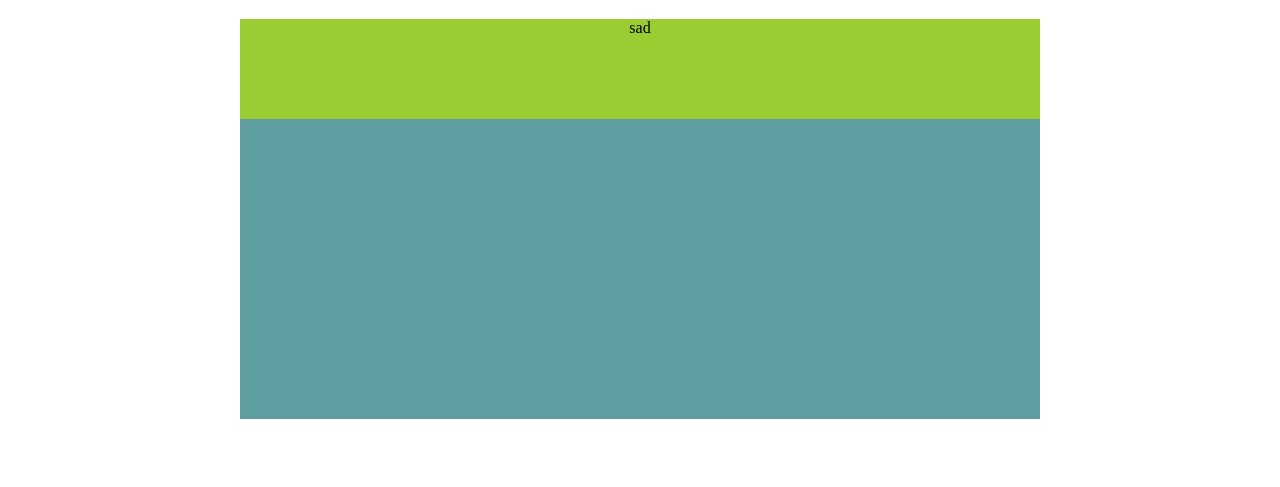
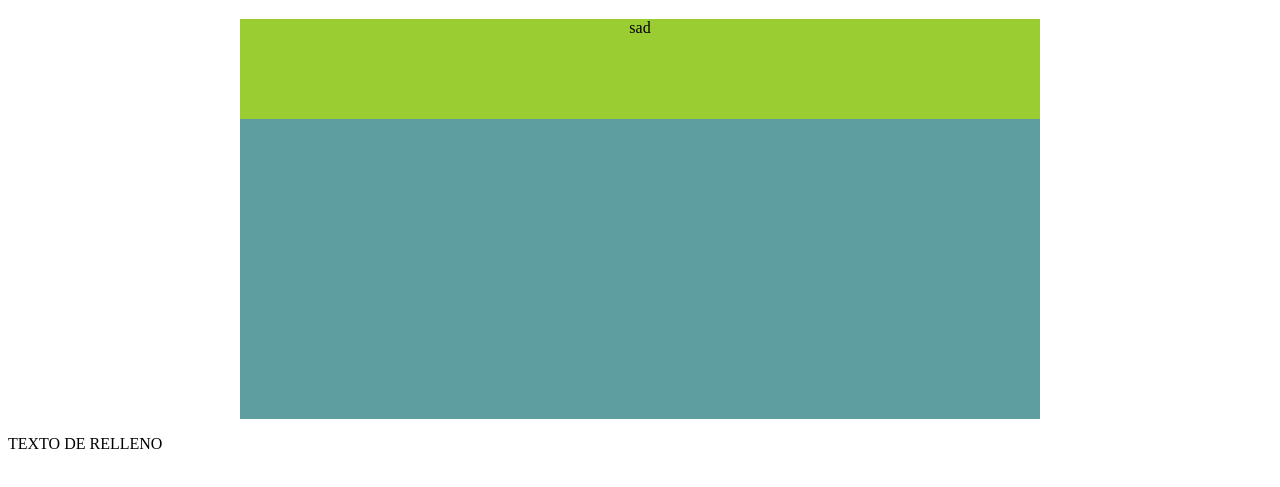
Before and after one commit to Rock-Xoft/web01, a plain HTML site: page index.html in a window 1280 px wide. Shown: the part 95-582 px from the top of the page. Drawn offline with Linux system fonts and the light colour scheme.

Commit message:
Update index.html

```diff
--- a/index.html
+++ b/index.html
@@ -25,6 +25,7 @@
 
 
     </p>
+    <p>TEXTO DE RELLENO</p>
 </body>
 
 </html>
```
